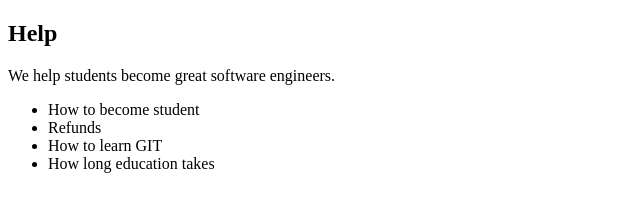
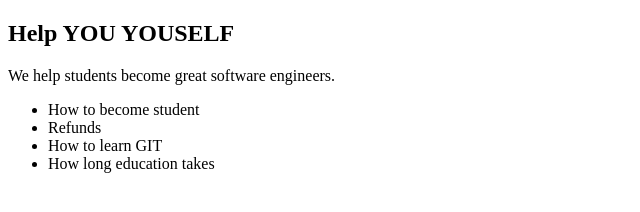
Before and after one commit to Vasyl-Levytskiy/my-project1, a plain HTML site: page index.html in a window 1280 px wide. Shown: the whole page, without its empty margins (0-640 px from the left). Drawn offline with Linux system fonts and the light colour scheme.

Commit message:
Update index.html

```diff
--- a/index.html
+++ b/index.html
@@ -7,7 +7,7 @@
 </head>
 <body>
  <h2>
-        Help
+        Help YOU YOUSELF
     </h2>
 <p>We help students become great software engineers.</p>
 <ul>
```
